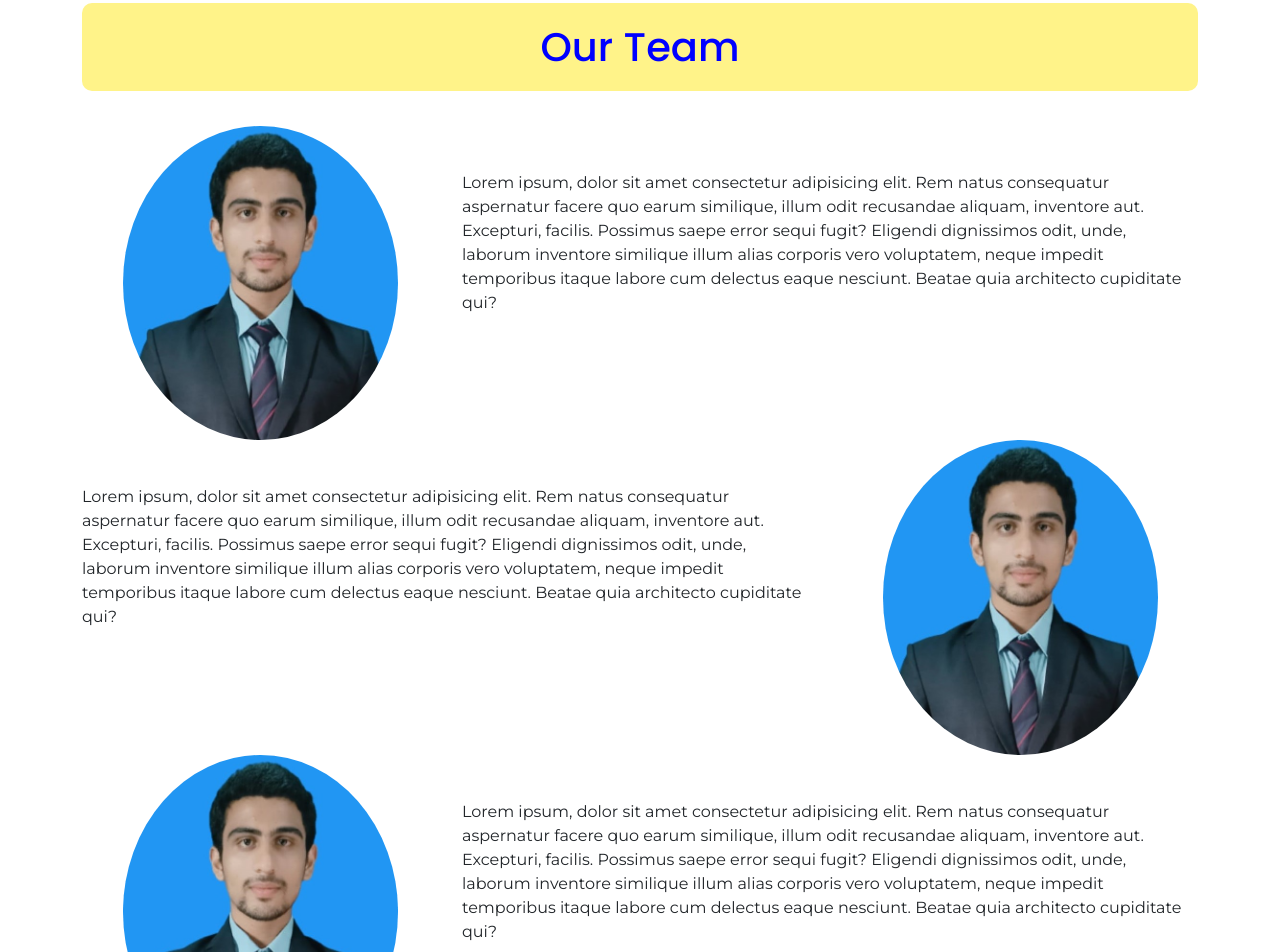
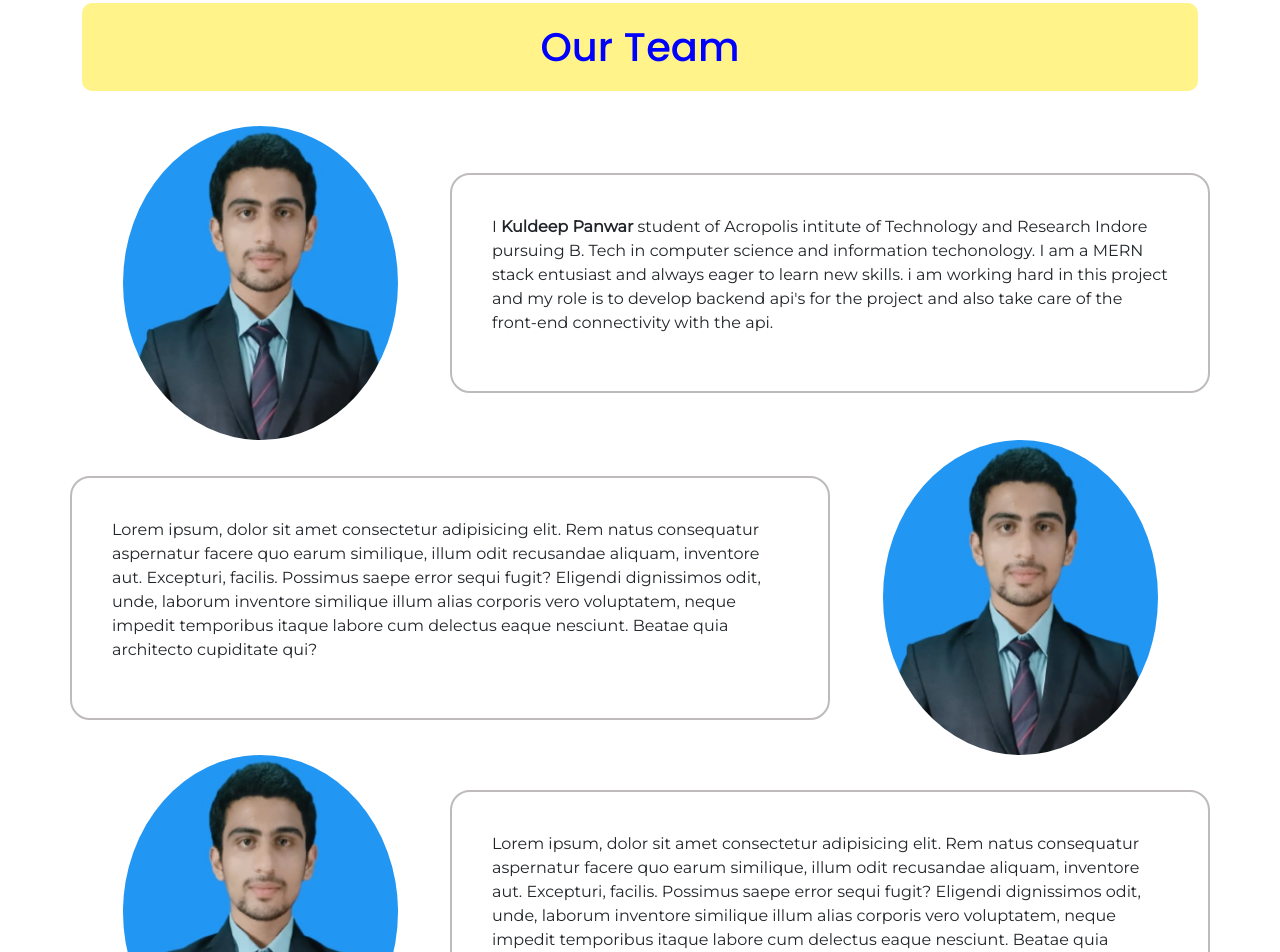
Before and after one commit to kuldeeppanwar123/Culture-Living-MERN-Project, a React (Create React App) app in the folder client/home_stay/: page /about in a window 1280 px wide. Shown: the part 1380-2332 px from the top of the page. Built offline with nearby package versions, Linux system fonts and the light colour scheme.

Commit message:
homestay created

```diff
--- a/client/home_stay/src/App.js
+++ b/client/home_stay/src/App.js
@@ -32,6 +32,7 @@ import { NavBar } from "./components/Navbar";
 import { BrowserRouter, Route, Routes } from 'react-router-dom'
 import About from "./components/About.js";
 import Aboutus from "./components/Aboutus";
+import Homestays from "./components/Homestays";
 export default function App() {
   return (
     <>
@@ -41,7 +42,7 @@ export default function App() {
        <Route path="/" element={<Home/>}/>
        <Route path="/about" element={<About/>} />
        <Route path="/contact" element={<Aboutus/>}  />
-       <Route path=""  />
+       <Route path="/homestays" element={<Homestays/>} />
      </Routes >
      <Footer/>
     </BrowserRouter>
--- a/client/home_stay/src/components/About.js
+++ b/client/home_stay/src/components/About.js
@@ -145,20 +145,15 @@ export default function About() {
             <img src={kuldeep} alt=" " className={styles.teamImage} />
           </Col>
           <Col md="12" lg="8" className={styles.image_text}>
-            <p style={{marginTop:"45px"}}>
-              Lorem ipsum, dolor sit amet consectetur adipisicing elit. Rem
-              natus consequatur aspernatur facere quo earum similique, illum
-              odit recusandae aliquam, inventore aut. Excepturi, facilis.
-              Possimus saepe error sequi fugit? Eligendi dignissimos odit, unde,
-              laborum inventore similique illum alias corporis vero voluptatem,
-              neque impedit temporibus itaque labore cum delectus eaque
-              nesciunt. Beatae quia architecto cupiditate qui?
+            {/* <h4 style={{textAlign:"center"}}><strong>"Kuldeep Panwar"</strong></h4> */}
+            <p >
+            I <strong>Kuldeep Panwar</strong> student of Acropolis intitute of Technology and Research Indore pursuing B. Tech in computer science and information techonology. I am a MERN stack entusiast and always eager to learn new skills. i am working hard in this project and my role is to develop backend api's for the project and also take care of the front-end connectivity with the api.
             </p>
           </Col>
           {width >= 992 ? (
             <>
               <Col md="12" lg="8" className={styles.image_text}>
-                <p style={{marginTop:"45px"}}>
+                <p>
                   Lorem ipsum, dolor sit amet consectetur adipisicing elit. Rem
                   natus consequatur aspernatur facere quo earum similique, illum
                   odit recusandae aliquam, inventore aut. Excepturi, facilis.
@@ -175,11 +170,11 @@ export default function About() {
             </>
           ) : (
             <>
-              <Col md="12" lg="4" className={styles.image_container}>
+              <Col md="12" lg="4" style={{marginTop:"65px"}} className={styles.image_container}>
                 <img src={kuldeep} alt=" " className={styles.teamImage} />
               </Col>
-              <Col md="12" lg="8" className={styles.image_text}>
-                <p style={{marginTop:"45px"}}>
+              <Col md="12" lg="8" style={{marginBottom:"65px !important"}} id={styles.temp} className={styles.image_text}>
+                <p >
                   Lorem ipsum, dolor sit amet consectetur adipisicing elit. Rem
                   natus consequatur aspernatur facere quo earum similique, illum
                   odit recusandae aliquam, inventore aut. Excepturi, facilis.
@@ -196,7 +191,7 @@ export default function About() {
             <img src={kuldeep} alt=" " className={styles.teamImage} />
           </Col>
           <Col md="12" lg="8" className={styles.image_text}>
-            <p style={{marginTop:"45px"}}>
+            <p >
               Lorem ipsum, dolor sit amet consectetur adipisicing elit. Rem
               natus consequatur aspernatur facere quo earum similique, illum
               odit recusandae aliquam, inventore aut. Excepturi, facilis.
--- /dev/null
+++ b/client/home_stay/src/components/Homestays.js
@@ -0,0 +1,9 @@
+import React from 'react'
+
+export default function Homestays() {
+  return (
+    <div>
+      <h2 style={{ marginTop: "120px" }}>homestay page</h2>
+    </div>
+  )
+}
--- a/client/home_stay/src/components/Navbar.js
+++ b/client/home_stay/src/components/Navbar.js
@@ -29,7 +29,11 @@ export function NavBar() {
                 <Nav.Link className="font-color">Home</Nav.Link>
               </LinkContainer>
 
-              <NavDropdown
+              <LinkContainer to="/homestays">
+                <Nav.Link className="font-color">Homestays</Nav.Link>
+              </LinkContainer>
+
+              {/* <NavDropdown
                 className="font-color"
                 title="Homestays"
                 id="navbarScrollingDropdown"
@@ -38,7 +42,7 @@ export function NavBar() {
                 <NavDropdown.Item href="#action3">Delhi</NavDropdown.Item>
                 <NavDropdown.Item href="#action3">Goa</NavDropdown.Item>
                 <NavDropdown.Item href="#action3">Kashmir</NavDropdown.Item>
-              </NavDropdown>
+              </NavDropdown> */}
 
               <LinkContainer to="/about">
                 <Nav.Link className="font-color">About</Nav.Link>
--- a/client/home_stay/src/styles/About.module.css
+++ b/client/home_stay/src/styles/About.module.css
@@ -51,5 +51,26 @@ border-radius: 50%;
 }
 
 .image_container{
+  margin: auto;
   text-align: center;
+  /* border: 1px solid red; */
+  /* margin-top: 65px !important; */
 }
+
+.image_text{
+  margin: auto !important;
+  border: 2px solid #bfbbbb;
+  border-radius: 20px;
+  /* background-color: rgb(118, 247, 118); */
+  padding: 40px !important;
+  /* margin-bottom: 45px !important; */
+}
+
+.image_container>p{
+  /* font-weight: 400px !important; */
+ border: 2px solid red !important;
+}
+
+#temp{
+  margin-bottom:65px !important
+}
```
